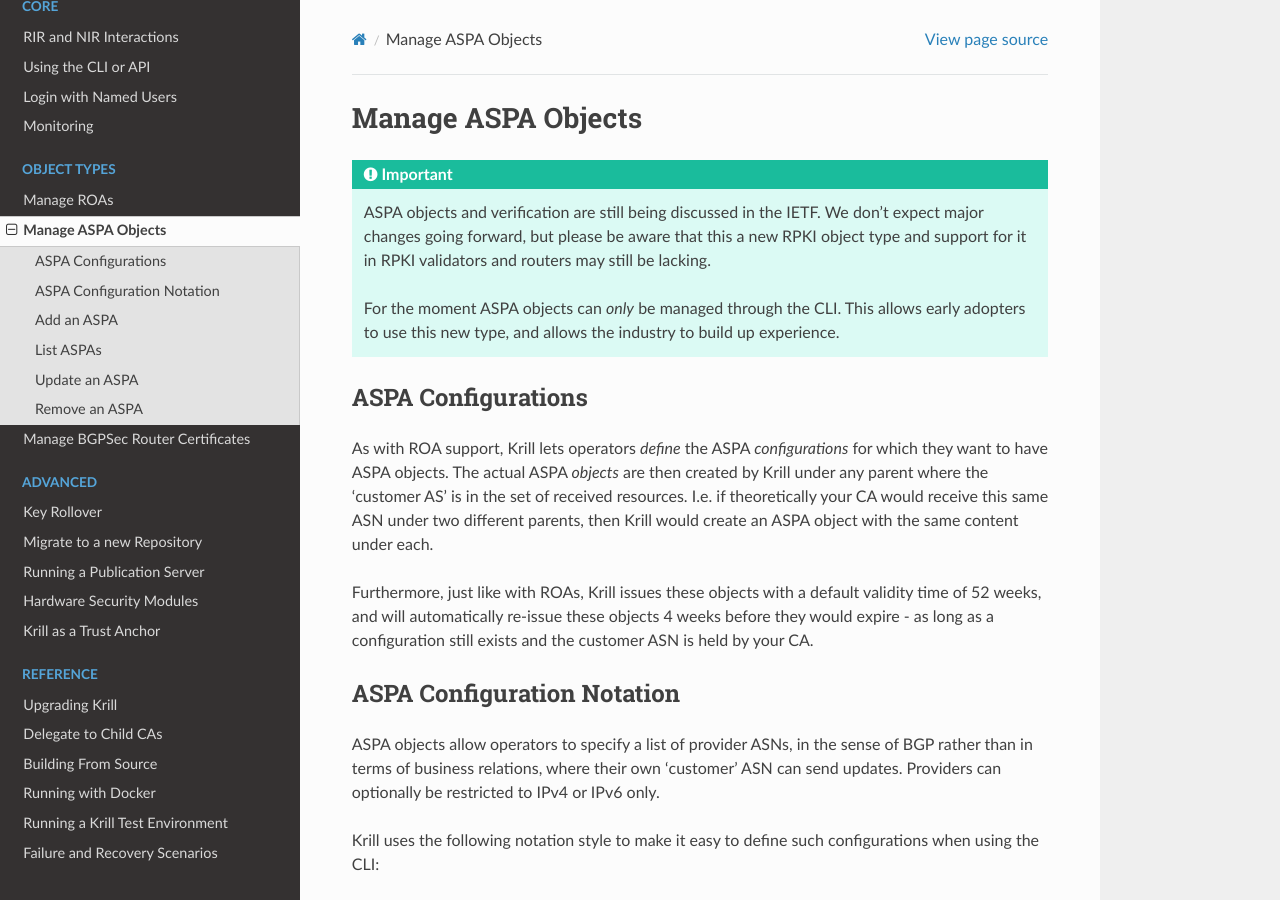
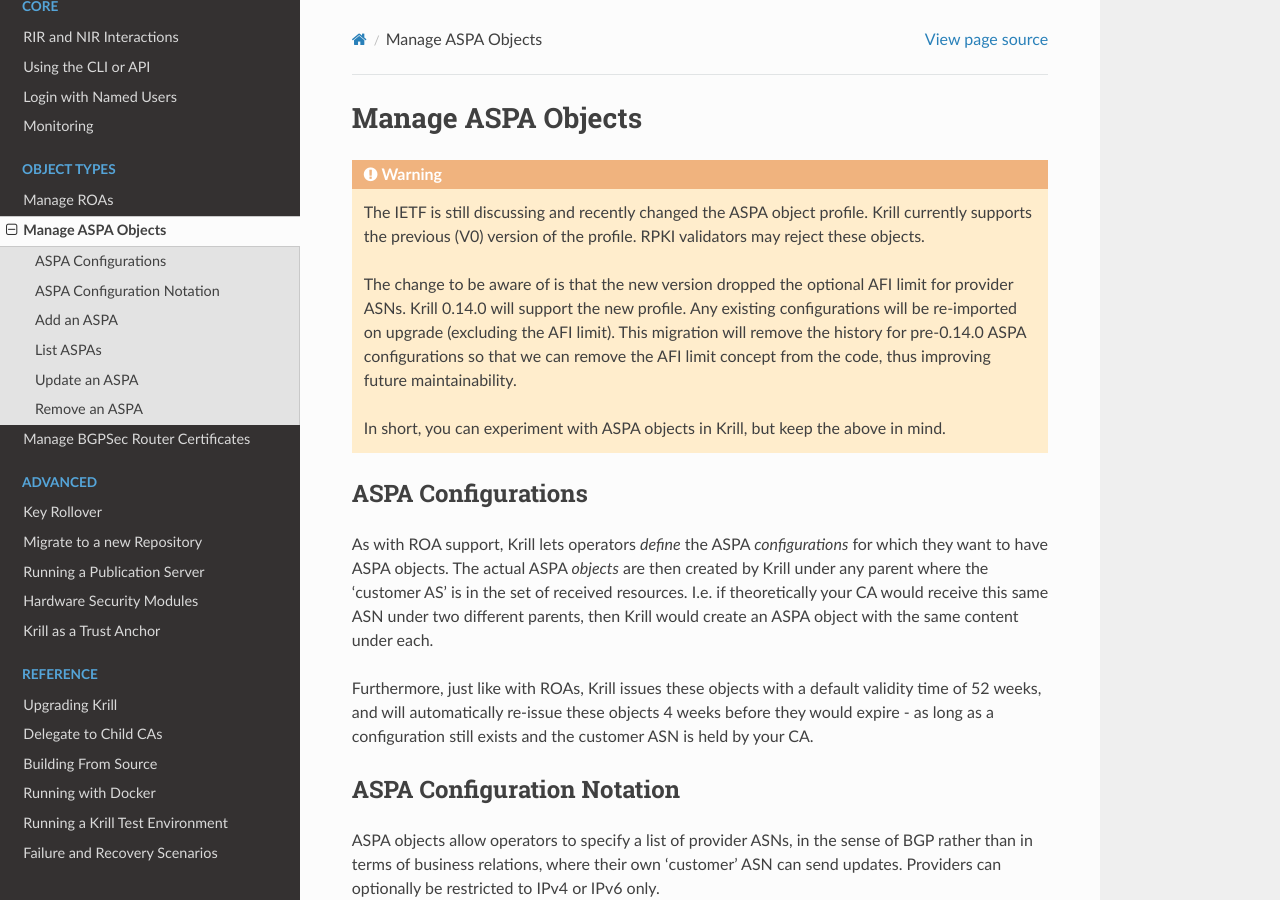
Before and after one commit to NLnetLabs/krill-manual, a Sphinx documentation site: the page built from source/manage-aspas.rst, in a window 1280 px wide and 900 px high. Built offline with Sphinx 7.4.7 and the Read the Docs theme 2.0.0, drawn with Linux system fonts in a browser that asks for light colours; the version number could not be read and is left out.

Commit message:
Update ASPA profile change warning.

```diff
--- a/source/manage-aspas.rst
+++ b/source/manage-aspas.rst
@@ -3,15 +3,21 @@
 Manage ASPA Objects
 ===================
 
-.. Important:: ASPA objects and verification are still being discussed
-               in the IETF. We don't expect major changes going forward,
-               but please be aware that this a new RPKI object type and
-               support for it in RPKI validators and routers may still
-               be lacking.
+.. Warning:: The IETF is still discussing and recently changed the ASPA
+             object profile. Krill currently supports the previous (V0)
+             version of the profile. RPKI validators may reject these
+             objects.
 
-               For the moment ASPA objects can *only* be managed through
-               the CLI. This allows early adopters to use this new type,
-               and allows the industry to build up experience.
+             The change to be aware of is that the new version dropped
+             the optional AFI limit for provider ASNs. Krill 0.14.0 will
+             support the new profile. Any existing configurations will be
+             re-imported on upgrade (excluding the AFI limit). This
+             migration will remove the history for pre-0.14.0 ASPA
+             configurations so that we can remove the AFI limit concept
+             from the code, thus improving future maintainability.
+
+             In short, you can experiment with ASPA objects in Krill, but
+             keep the above in mind.
 
 ASPA Configurations
 -------------------
```
